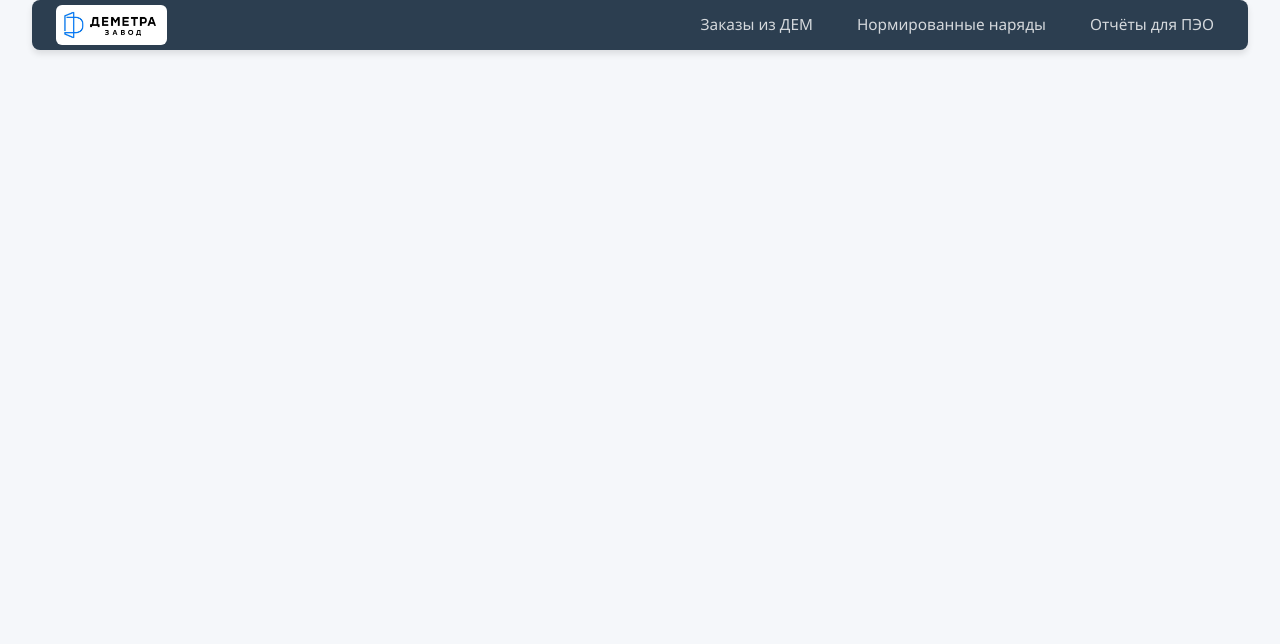
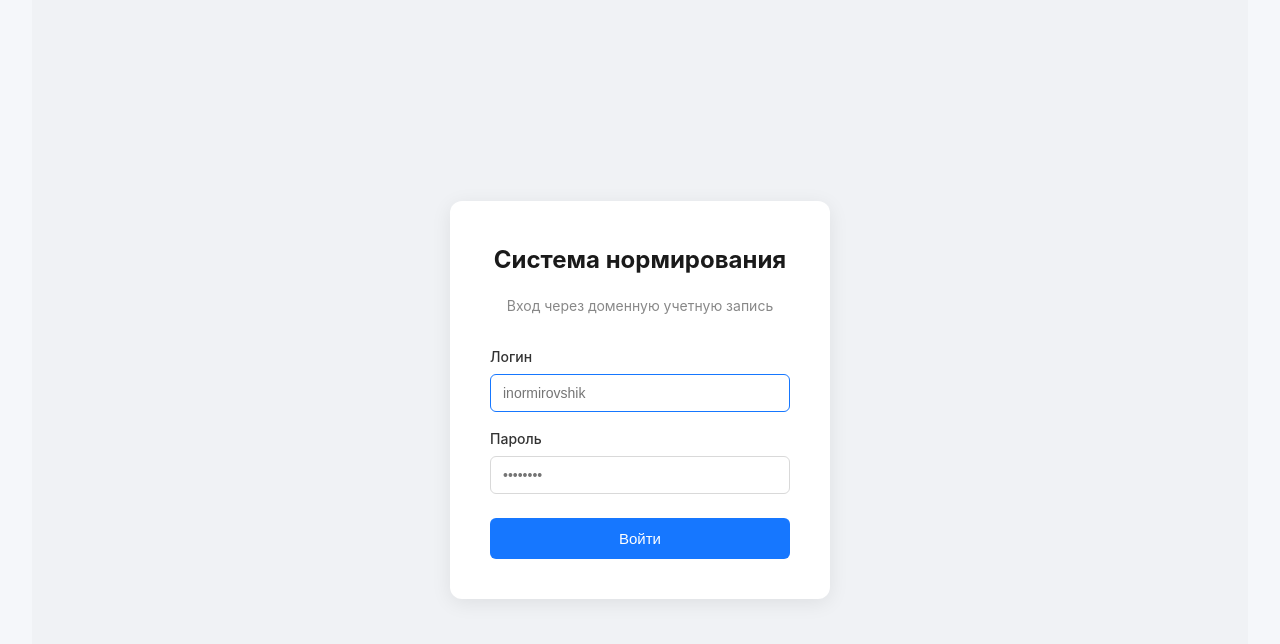
Before and after one commit to Scipiia/peo-frontend, a Vue app: page /login in a window 1280 px wide. Shown: the top 644 px of the page. Built offline with nearby package versions, Linux system fonts and the light colour scheme.

Commit message:
Авторизация по LDAP

```diff
--- a/src/App.vue
+++ b/src/App.vue
@@ -1,12 +1,15 @@
 <template>
   <div id="app">
-    <!-- Навигационная панель (не отображается при печати) -->
-    <nav class="navbar no-print">
+    <!-- Навигационная панель (скрыта на странице входа и при печати) -->
+    <nav v-if="showNavbar" class="navbar no-print">
       <div class="nav-container">
         <div class="nav-logo">
           <img src="../public/logo_pasport_new.jpg" alt="Логотип NormApp" class="logo-img" />
           <span></span>
         </div>
+
+        <!-- Правая часть: меню + блок пользователя -->
+        <div class="nav-right">
           <ul class="nav-menu">
             <li class="nav-item">
               <router-link to="/orders" class="nav-link">Заказы из ДЕМ</router-link>
@@ -18,6 +21,9 @@
               <router-link to="/final/orders/" class="nav-link">Отчёты для ПЭО</router-link>
             </li>
           </ul>
+
+          <UserMenu />
+        </div>
       </div>
     </nav>
 
@@ -29,8 +35,19 @@
 </template>
 
 <script>
+import UserMenu from '@/components/UserMenu.vue'
+
 export default {
-  name: 'App'
+  name: 'App',
+  components: {
+    UserMenu
+  },
+  computed: {
+    // Скрываем навбар на публичных страницах (сейчас это только /login)
+    showNavbar() {
+      return !this.$route.meta.public
+    }
+  }
 }
 </script>
 
@@ -86,6 +103,13 @@ body {
   height: 40px;
   width: auto;
   border-radius: 6px;
+}
+
+/* Правая часть навбара: меню + пользователь */
+.nav-right {
+  display: flex;
+  align-items: center;
+  gap: 16px;
 }
 
 .nav-menu {
@@ -163,6 +187,20 @@ body {
     padding: 12px 16px;
   }
 
+  .nav-right {
+    flex-direction: column;
+    gap: 10px;
+    width: 100%;
+  }
+
+  .user-block {
+    border-left: none;
+    padding-left: 0;
+    border-top: 1px solid rgba(255, 255, 255, 0.2);
+    padding-top: 10px;
+    justify-content: center;
+  }
+
   .nav-menu {
     flex-wrap: wrap;
     justify-content: center;
--- /dev/null
+++ b/src/auth.js
@@ -0,0 +1,59 @@
+
+const API_BASE = '/api'
+
+export function getToken() {
+    return localStorage.getItem('token')
+}
+
+export function saveToken(token) {
+    localStorage.setItem('token', token)
+}
+
+export function removeToken() {
+    localStorage.removeItem('token')
+}
+
+export function getUser() {
+    const data = localStorage.getItem('user')
+    return data ? JSON.parse(data) : null
+}
+
+export function saveUser(user) {
+    localStorage.setItem('user', JSON.stringify(user))
+}
+
+export function removeUser() {
+    localStorage.removeItem('user')
+}
+
+export function isLoggedIn() {
+    return !!getToken()
+}
+
+export async function login(username, password) {
+    const response = await fetch(`${API_BASE}/auth/login`, {
+        method: 'POST',
+        headers: {'Content-Type': 'application/json'},
+        body: JSON.stringify({username, password})
+    })
+
+    if (!response.ok) {
+        const error = await response.json().catch(()=>({ error: "Ошибка входа" }))
+        throw new Error(error.error || 'Неверный логин и пароль')
+    }
+
+    const data = await response.json()
+    saveToken(data.token)
+    saveUser(data.user)
+    return data
+}
+
+export function logout() {
+    removeToken()
+    removeUser()
+}
+
+export function hasPermission(permission) {
+    const user = getUser()
+    return user?.permissions?.includes(permission) ?? false
+}
--- /dev/null
+++ b/src/components/LoginView.vue
@@ -0,0 +1,150 @@
+<script setup>
+import { ref } from 'vue'
+import { useRouter, useRoute } from 'vue-router'
+import { login } from '@/auth'
+
+const router = useRouter()
+const route = useRoute()
+
+const username = ref('')
+const password = ref('')
+const error = ref('')
+const loading = ref(false)
+
+async function handleLogin() {
+  error.value = ''
+  loading.value = true
+  try {
+    await login(username.value, password.value)
+    // После успешного входа — на главную страницу
+    router.push(route.query.redirect || '/orders')
+  } catch (e) {
+    error.value = e.message
+  } finally {
+    loading.value = false
+  }
+}
+</script>
+
+<template>
+  <div class="login-wrapper">
+    <form class="login-card" @submit.prevent="handleLogin">
+      <h2>Система нормирования</h2>
+      <p class="subtitle">Вход через доменную учетную запись</p>
+
+      <div v-if="error" class="error">{{ error }}</div>
+
+      <label>
+        Логин
+        <input
+            v-model="username"
+            type="text"
+            placeholder="inormirovshik"
+            required
+            autofocus
+        />
+      </label>
+
+      <label>
+        Пароль
+        <input
+            v-model="password"
+            type="password"
+            placeholder="••••••••"
+            required
+        />
+      </label>
+
+      <button type="submit" :disabled="loading">
+        {{ loading ? 'Вход...' : 'Войти' }}
+      </button>
+    </form>
+  </div>
+</template>
+
+<style scoped>
+.login-wrapper {
+  min-height: 100vh;
+  display: flex;
+  align-items: center;
+  justify-content: center;
+  background: #f0f2f5;
+  font-family: -apple-system, BlinkMacSystemFont, 'Segoe UI', sans-serif;
+}
+
+.login-card {
+  background: white;
+  padding: 40px;
+  border-radius: 12px;
+  box-shadow: 0 4px 20px rgba(0, 0, 0, 0.08);
+  width: 100%;
+  max-width: 380px;
+  display: flex;
+  flex-direction: column;
+  gap: 16px;
+}
+
+h2 {
+  margin: 0;
+  color: #1a1a1a;
+  text-align: center;
+}
+
+.subtitle {
+  margin: 0 0 12px;
+  color: #888;
+  font-size: 14px;
+  text-align: center;
+}
+
+label {
+  display: flex;
+  flex-direction: column;
+  gap: 6px;
+  font-size: 14px;
+  color: #333;
+  font-weight: 500;
+}
+
+input {
+  padding: 10px 12px;
+  border: 1px solid #d9d9d9;
+  border-radius: 6px;
+  font-size: 14px;
+}
+
+input:focus {
+  outline: none;
+  border-color: #1677ff;
+}
+
+button {
+  padding: 12px;
+  background: #1677ff;
+  color: white;
+  border: none;
+  border-radius: 6px;
+  font-size: 15px;
+  font-weight: 500;
+  cursor: pointer;
+  margin-top: 8px;
+}
+
+button:hover:not(:disabled) {
+  background: #0958d9;
+}
+
+button:disabled {
+  background: #91caff;
+  cursor: not-allowed;
+}
+
+.error {
+  background: #fff2f0;
+  border: 1px solid #ffccc7;
+  color: #cf1322;
+  padding: 10px 12px;
+  border-radius: 6px;
+  font-size: 14px;
+}
+</style>
--- /dev/null
+++ b/src/components/UserMenu.vue
@@ -0,0 +1,61 @@
+<script setup>
+import { ref, watch } from 'vue'
+import { useRoute, useRouter } from 'vue-router'
+import { getUser, logout } from '@/auth'
+
+const route = useRoute()
+const router = useRouter()
+
+// localStorage не реактивен, поэтому перечитываем пользователя
+// каждый раз, когда меняется маршрут (после входа/выхода).
+const user = ref(getUser())
+watch(() => route.fullPath, () => {
+    user.value = getUser()
+})
+
+function handleLogout() {
+    logout()              // чистим токен и пользователя
+    router.push('/login') // уходим на страницу входа
+}
+</script>
+
+<template>
+    <!-- Рисуем блок только если есть залогиненный пользователь -->
+    <div v-if="user" class="user-block">
+        <span class="user-name">{{ user.full_name }}</span>
+        <button class="logout-btn" @click="handleLogout">Выйти</button>
+    </div>
+</template>
+
+<style scoped>
+.user-block {
+    display: flex;
+    align-items: center;
+    gap: 12px;
+    padding-left: 16px;
+    border-left: 1px solid rgba(255, 255, 255, 0.2);
+}
+
+.user-name {
+    color: #ffffffcc;
+    font-size: 0.9rem;
+    white-space: nowrap;
+}
+
+.logout-btn {
+    background: transparent;
+    color: #ffffffcc;
+    border: 1px solid rgba(255, 255, 255, 0.3);
+    border-radius: 6px;
+    padding: 5px 12px;
+    font-size: 0.85rem;
+    cursor: pointer;
+    transition: all 0.3s ease;
+}
+
+.logout-btn:hover {
+    color: #ffffff;
+    background-color: rgba(255, 255, 255, 0.15);
+    border-color: rgba(255, 255, 255, 0.5);
+}
+</style>
--- a/src/main.js
+++ b/src/main.js
@@ -1,6 +1,28 @@
 import { createApp } from 'vue';
 import App from './App.vue';
 import router from './router';
+import axios from 'axios'
+import { getToken } from './auth'
+
+axios.interceptors.request.use(config => {
+    const token = getToken()
+    if (token) {
+        config.headers.Authorization = `Bearer ${token}`
+    }
+    return config
+})
+
+// Глобально подставляем JWT-токен во ВСЕ fetch-запросы
+const originalFetch = window.fetch.bind(window)
+window.fetch = (url, options = {}) => {
+    const token = getToken()
+    if (token) {
+        const headers = new Headers(options.headers)
+        headers.set('Authorization', `Bearer ${token}`)
+        options = { ...options, headers }
+    }
+    return originalFetch(url, options)
+}
 
 const app = createApp(App);
 app.use(router);
```
Also changed, not shown: src/router/index.js (+42 -0 lines). Lines whose indentation alone changed are shown as unchanged.
